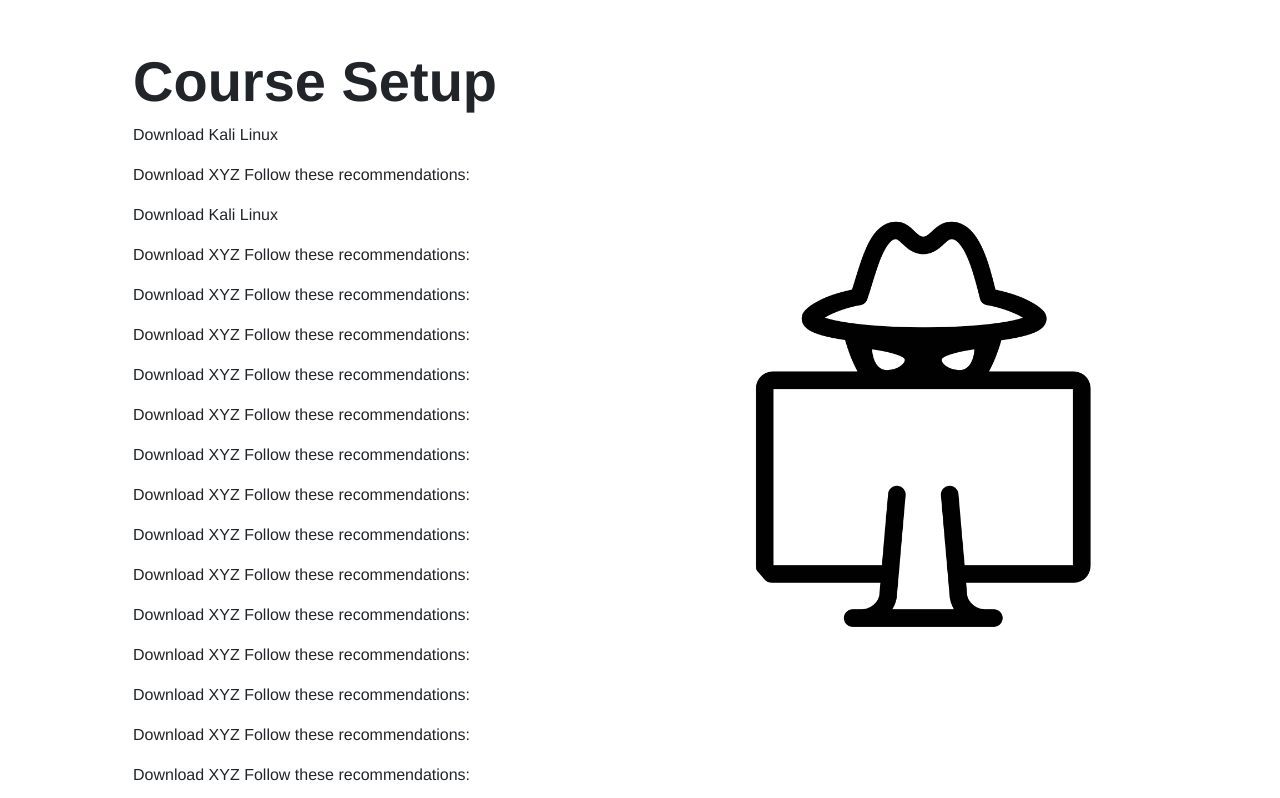
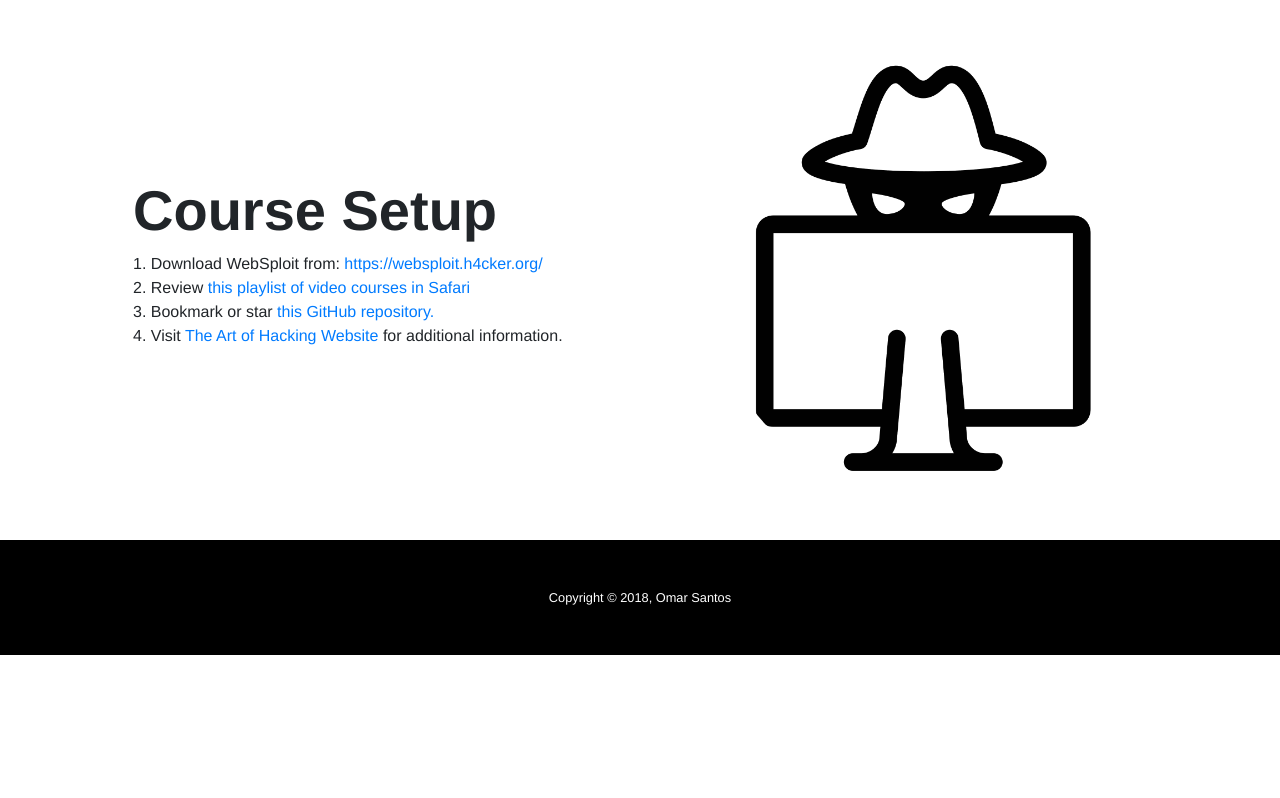
Before and after one commit to cehreview/cehreview, a plain HTML site: page setup.html in a window 1280 px wide. Shown: the part 682-1480 px from the top of the page. After the commit the page ends 1337 px from the top, so only its background shows below. Drawn offline with Linux system fonts and the light colour scheme.

Commit message:
updating website

```diff
--- a/setup.html
+++ b/setup.html
@@ -72,85 +72,15 @@
           <div class="col-lg-6 order-lg-1">
             <div class="p-5">
               <h2 class="display-4">Course Setup</h2>
-              <p>
-
-Download Kali Linux
-
-              </p>
-              <p>
-Download XYZ
-
-Follow these recommendations:
-
-              </p>
-              <p>
-
-Download Kali Linux
-
-              </p>
-
-
 <p>
-Download XYZ
-Follow these recommendations:
+1. Download WebSploit from: <a href="https://websploit.h4cker.org/">https://websploit.h4cker.org/</a>
+<br>
+2. Review <a href="https://www.safaribooksonline.com/playlists/1b8868d3-93ad-4e1b-bbe4-c583173318e5"> this playlist of video courses in Safari </a>
+<br>
+3. Bookmark or star <a href="https://theartofhacking.org/github">this GitHub repository.</a>
+<br>
+4. Visit <a href="https://theartofhacking.org/">The Art of Hacking Website</a> for additional information.
 </p>
-
-<p>
-Download XYZ
-Follow these recommendations:
-</p>
-<p>
-Download XYZ
-Follow these recommendations:
-</p>
-<p>
-Download XYZ
-Follow these recommendations:
-</p>
-<p>
-Download XYZ
-Follow these recommendations:
-</p>
-<p>
-Download XYZ
-Follow these recommendations:
-</p>
-<p>
-Download XYZ
-Follow these recommendations:
-</p>
-<p>
-Download XYZ
-Follow these recommendations:
-</p>
-<p>
-Download XYZ
-Follow these recommendations:
-</p>
-<p>
-Download XYZ
-Follow these recommendations:
-</p>
-<p>
-Download XYZ
-Follow these recommendations:
-</p>
-<p>
-Download XYZ
-Follow these recommendations:
-</p>
-<p>
-Download XYZ
-Follow these recommendations:
-</p>
-<p>
-Download XYZ
-Follow these recommendations:
-</p>
-
-
-
-
 
 
 
```
Also changed, not shown: package.json (deleted, +0 -40 lines), 1 other file.
